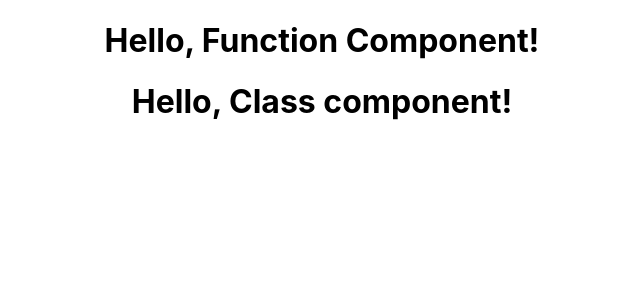
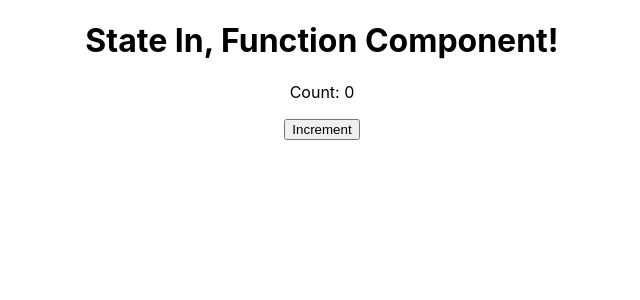
Before and after one commit to krishansharma11/30DaysOfReact, a React (Create React App) app in the folder react_course/: page / in a window 1280 px wide. Shown: the top 300 px of the page, without its empty margins (318-958 px from the left). Built offline with nearby package versions, Linux system fonts and the light colour scheme.

Commit message:
State with props

```diff
--- a/react_course/src/App.js
+++ b/react_course/src/App.js
@@ -1,25 +1,27 @@
 import './App.css';
-import React from 'react';
+import React, { useState } from 'react';
 
 function App() {
 
+  const [count, setCount] = useState(0);
   function Welcome(props) {
-    return <h1>Hello, {props.msg}!</h1>;
+    return <h1>State In, {props.msg}!</h1>;
   }
 
+  function UpdateCount(props) {
+    return setCount(props.data + 1)
+
+  }
 
   return (
     <div className="App">
       <Welcome msg="Function Component" />
-      <WelcomeClass msg="Class component" />
+      <p>Count: {count}</p>
+      <button onClick={() => UpdateCount({ data: count })}>Increment</button>
+
     </div>
   );
 }
 
-class WelcomeClass extends React.Component {
-  render() {
-    return <h1>Hello, {this.props.msg}!</h1>;
-  }
-}
 
 export default App;
```
